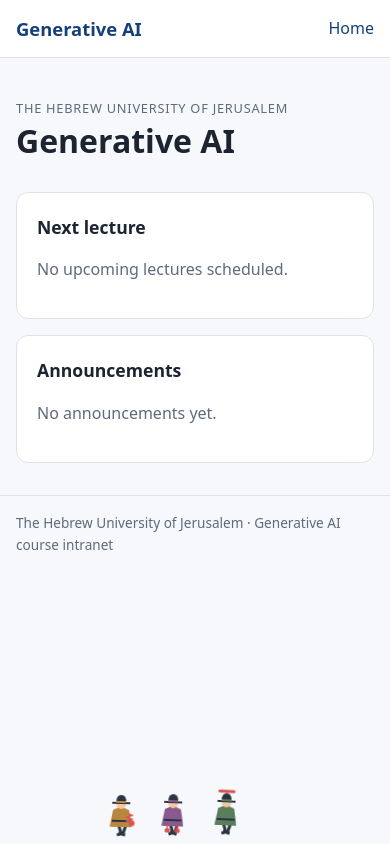
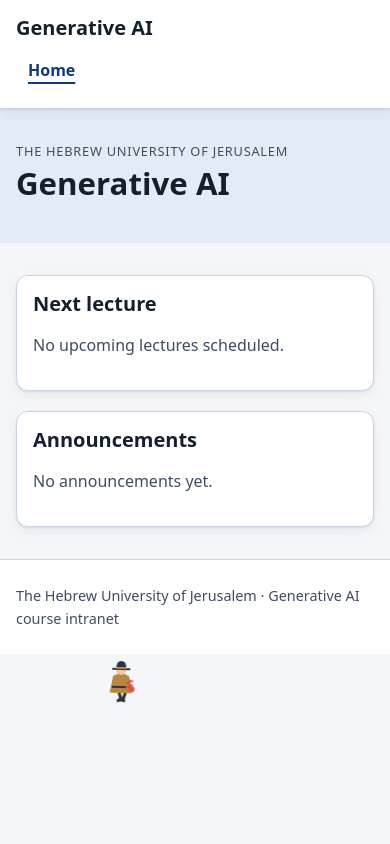
Before and after one commit to levyori123/genai-course-intranet, a Django app: page / in a window 390 px wide. Run offline with Django 5.2, Linux system fonts and the light colour scheme; data that the repository does not hold is empty; some libraries are stand-ins or nearby versions.

Commit message:
Look-and-feel redesign: type/spacing/color tokens, sticky header, in-flow detective strip, mobile nav, accessibility fixes, favicon

```diff
--- a/course/static/course/style.css
+++ b/course/static/course/style.css
@@ -1,43 +1,66 @@
 :root {
-  --bg: #f6f8fb; --surface: #fff; --text: #1b2430; --muted: #5d6b7c;
-  --accent: #14407a; --accent-text: #fff; --border: #dde3ec;
+  /* type: 1.25 modular scale on a 16px base */
+  --step--1: .8rem; --step-0: 1rem; --step-1: 1.25rem; --step-2: 1.563rem; --step-3: 1.953rem; --step-4: 2.441rem;
+  --font: system-ui, -apple-system, "Segoe UI", sans-serif;
+  /* 4px spacing scale */
+  --s1: 4px; --s2: 8px; --s3: 12px; --s4: 16px; --s5: 20px; --s6: 24px; --s8: 32px; --s10: 40px; --s12: 48px;
+  --radius: 12px; --container: 1040px; --measure: 68ch;
+  /* light tokens: every text/background pair >= 7:1 */
+  --bg: #f4f6fa; --surface: #fff; --hero-bg: #e3ebf7; --text: #15202e; --muted: #3f4c61;
+  --accent: #0f3a73; --accent-text: #fff; --border: #c9d3e1; --focus: #0f3a73;
+  --shadow: 0 1px 2px rgba(15, 30, 55, .08), 0 4px 12px rgba(15, 30, 55, .06);
   --ink: #2b3442; --skin: #f2c9a0; --coat-1: #b9863f; --coat-2: #5a7d5a; --coat-3: #8a5a8f; --gadget: #d9534f;
 }
 @media (prefers-color-scheme: dark) {
   :root {
-    --bg: #0f1722; --surface: #17212f; --text: #e6ebf2; --muted: #93a1b4;
-    --accent: #5b9bf0; --accent-text: #0b1220; --border: #263447;
-    --ink: #0b1220; --skin: #e0b48c; --coat-1: #d4a257; --coat-2: #7fa87f; --coat-3: #b883bd; --gadget: #ff7a70;
+    --bg: #0e1621; --surface: #162131; --hero-bg: #12263f; --text: #e8edf4; --muted: #aab7c8;
+    --accent: #8ab8f5; --accent-text: #0b1220; --border: #35465d; --focus: #8ab8f5;
+    --shadow: 0 1px 2px rgba(0, 0, 0, .4), 0 4px 12px rgba(0, 0, 0, .3);
+    --ink: #6b7d96; --skin: #e0b48c; --coat-1: #d4a257; --coat-2: #7fa87f; --coat-3: #b883bd; --gadget: #ff7a70;
   }
 }
 * { box-sizing: border-box; }
-body { margin: 0; background: var(--bg); color: var(--text);
-  font: 16px/1.6 system-ui, -apple-system, "Segoe UI", sans-serif; }
-.container { max-width: 960px; margin: 0 auto; padding: 0 16px; }
+body { margin: 0; background: var(--bg); color: var(--text); font: var(--step-0)/1.6 var(--font); }
+h1, h2, h3 { line-height: 1.2; }
+.container { max-width: var(--container); margin: 0 auto; padding: 0 var(--s4); }
 a { color: var(--accent); }
-.site-header { background: var(--surface); border-bottom: 1px solid var(--border); }
-.bar { display: flex; justify-content: space-between; align-items: center; padding-top: 14px; padding-bottom: 14px; }
-.brand { font-weight: 700; font-size: 1.15rem; text-decoration: none; }
-nav a { margin-left: 16px; text-decoration: none; }
-.hero { padding: 40px 0 24px; }
-.hero h1 { font-size: clamp(2rem, 6vw, 3rem); margin: 4px 0 8px; line-height: 1.15; }
-.eyebrow { color: var(--muted); text-transform: uppercase; letter-spacing: .06em; font-size: .8rem; margin: 0; }
-.lead { font-size: 1.15rem; max-width: 60ch; }
-.meta { color: var(--muted); font-size: .9rem; margin: 0 0 8px; }
-.actions { display: flex; gap: 10px; flex-wrap: wrap; }
-.btn { background: var(--accent); color: var(--accent-text); padding: 8px 16px; border-radius: 8px; text-decoration: none; font-weight: 600; }
-.grid { display: grid; gap: 16px; grid-template-columns: 1fr; padding-bottom: 32px; }
+:focus-visible { outline: 3px solid var(--focus); outline-offset: 2px; border-radius: 2px; }
+main:focus { outline: none; }
+.visually-hidden { position: absolute; width: 1px; height: 1px; margin: -1px; padding: 0; overflow: hidden;
+  clip: rect(0 0 0 0); clip-path: inset(50%); white-space: nowrap; border: 0; }
+.skip-link { position: absolute; left: var(--s2); top: -100px; z-index: 100; background: var(--accent); color: var(--accent-text);
+  padding: var(--s3) var(--s4); border-radius: var(--s2); font-weight: 600; }
+.skip-link:focus { top: var(--s2); }
+.site-header { position: sticky; top: 0; z-index: 20; background: var(--surface); border-bottom: 1px solid var(--border); box-shadow: var(--shadow); }
+.bar { display: flex; justify-content: space-between; align-items: center; gap: var(--s4); padding-top: var(--s3); padding-bottom: var(--s3); }
+.brand { font-weight: 700; font-size: var(--step-1); text-decoration: none; color: var(--text); }
+nav { display: flex; gap: var(--s2); }
+nav a { display: inline-block; padding: var(--s2) var(--s3); min-height: 44px; line-height: 28px; text-decoration: none; white-space: nowrap; border-radius: var(--s2); }
+nav a[aria-current="page"] { font-weight: 700; text-decoration: underline; text-underline-offset: 6px; text-decoration-thickness: 2px; }
+.hero { padding: var(--s12) 0 var(--s8); background: var(--hero-bg);
+  /* extend the tint to the full viewport width */
+  box-shadow: 0 0 0 100vmax var(--hero-bg); clip-path: inset(0 -100vmax); margin-bottom: var(--s8); }
+.hero h1 { font-size: clamp(var(--step-3), 6vw, var(--step-4)); margin: var(--s1) 0 var(--s2); }
+.eyebrow { color: var(--muted); text-transform: uppercase; letter-spacing: .06em; font-size: var(--step--1); margin: 0; }
+.lead { font-size: var(--step-1); max-width: var(--measure); }
+.meta { color: var(--muted); font-size: .9rem; margin: 0 0 var(--s2); }
+.actions { display: flex; gap: var(--s3); flex-wrap: wrap; }
+.btn { display: inline-flex; align-items: center; justify-content: center; min-height: 44px; background: var(--accent); color: var(--accent-text);
+  padding: var(--s2) var(--s5); border-radius: var(--s2); text-decoration: none; font-weight: 600; }
+.btn:hover { filter: brightness(1.12); }
+.grid { display: grid; gap: var(--s5); grid-template-columns: 1fr; padding-bottom: var(--s8); }
 @media (min-width: 760px) { .grid { grid-template-columns: 1fr 1.4fr; } }
-.card { background: var(--surface); border: 1px solid var(--border); border-radius: 12px; padding: 20px; }
-.card h2 { margin-top: 0; font-size: 1.1rem; }
-.card-title { font-weight: 600; margin: 0 0 4px; }
-.announcement + .announcement { border-top: 1px solid var(--border); margin-top: 16px; padding-top: 16px; }
-.announcement h3 { margin: 0; font-size: 1rem; }
+.card { background: var(--surface); border: 1px solid var(--border); border-radius: var(--radius); padding: var(--s6); box-shadow: var(--shadow); }
+.card h2 { margin-top: 0; font-size: var(--step-1); }
+.card-title { font-weight: 600; margin: 0 0 var(--s1); }
+.announcement + .announcement { border-top: 1px solid var(--border); margin-top: var(--s4); padding-top: var(--s4); }
+.announcement h3 { margin: 0; font-size: var(--step-0); }
+.prose { max-width: var(--measure); }
 .prose > :first-child { margin-top: 0; } .prose > :last-child { margin-bottom: 0; }
 .empty { color: var(--muted); }
-.site-footer { color: var(--muted); font-size: .85rem; padding-top: 16px; padding-bottom: 72px; border-top: 1px solid var(--border); }
-/* decorative running detectives */
-.agents { position: fixed; bottom: 0; left: 0; right: 0; height: 56px; pointer-events: none; overflow: hidden; z-index: 10; }
+.site-footer { background: var(--surface); color: var(--muted); font-size: .9rem; padding: var(--s6) 0; border-top: 1px solid var(--border); }
+/* decorative running detectives: in normal flow after the footer */
+.agents { position: relative; height: 56px; pointer-events: none; overflow: hidden; background: var(--bg); }
 .agent { position: absolute; bottom: 4px; left: 0; width: 32px; height: 48px; transform: translateX(-60px); animation: agent-run 18s linear infinite; }
 .agent svg { display: block; animation: agent-bob .4s ease-in-out infinite alternate; }
 .a1 { --coat: var(--coat-1); } .a2 { --coat: var(--coat-2); animation-duration: 26s; animation-delay: -9s; }
@@ -53,6 +76,17 @@ nav a { margin-left: 16px; text-decoration: none; }
 @keyframes agent-bob { to { transform: translateY(-4px) rotate(3deg); } }
 @keyframes agent-leg { from { transform: rotate(-18deg); } to { transform: rotate(18deg); } }
 @keyframes agent-spin { to { transform: scaleX(-1); } }
+@media (max-width: 759px) {
+  .bar { flex-direction: column; align-items: stretch; gap: var(--s1); }
+  nav { overflow-x: auto; -webkit-overflow-scrolling: touch; padding-bottom: var(--s1); }
+  .hero { padding-top: var(--s8); }
+}
+@media (max-width: 479px) {
+  .a2, .a3 { display: none; }
+  .actions { flex-direction: column; }
+  .btn { width: 100%; }
+  .card { padding: var(--s4); }
+}
 @media (prefers-reduced-motion: reduce) {
   .agent, .agent svg, .leg, .prop { animation: none; }
   .agent { transform: none; left: 15%; } .a2 { left: 45%; } .a3 { left: 75%; }
--- a/course/templates/course/base.html
+++ b/course/templates/course/base.html
@@ -4,22 +4,25 @@
   <meta charset="utf-8">
   <meta name="viewport" content="width=device-width, initial-scale=1">
   <title>{% block title %}{{ course.title }}{% endblock %} · Hebrew University</title>
+  <link rel="icon" type="image/svg+xml" href="{% static 'course/favicon.svg' %}">
   <link rel="stylesheet" href="{% static 'course/style.css' %}">
 </head>
 <body>
+  <a class="skip-link" href="#main">Skip to main content</a>
   <header class="site-header">
     <div class="container bar">
       <a class="brand" href="{% url 'home' %}">{{ course.title }}</a>
-      <nav>
-        <a href="{% url 'home' %}">Home</a>
+      {% url 'home' as home_url %}
+      <nav aria-label="Main">
+        <a href="{{ home_url }}"{% if request.path == home_url %} aria-current="page"{% endif %}>Home</a>
       </nav>
     </div>
   </header>
-  <main class="container">
+  <main id="main" class="container" tabindex="-1">
     {% block content %}{% endblock %}
   </main>
-  <footer class="container site-footer">
-    The Hebrew University of Jerusalem · {{ course.title }} course intranet
+  <footer class="site-footer">
+    <div class="container">The Hebrew University of Jerusalem · {{ course.title }} course intranet</div>
   </footer>
   <div class="agents" aria-hidden="true">
     <svg width="0" height="0" focusable="false" style="position:absolute">
--- a/course/templates/course/home.html
+++ b/course/templates/course/home.html
@@ -8,8 +8,8 @@
   {% if course.schedule_text %}<p class="meta">{{ course.schedule_text }}</p>{% endif %}
   {% if course.moodle_url or course.zoom_url %}
   <p class="actions">
-    {% if course.moodle_url %}<a class="btn" href="{{ course.moodle_url }}">Moodle</a>{% endif %}
-    {% if course.zoom_url %}<a class="btn" href="{{ course.zoom_url }}">Join on Zoom</a>{% endif %}
+    {% if course.moodle_url %}<a class="btn" href="{{ course.moodle_url }}">Moodle<span class="visually-hidden"> (opens the external Moodle site)</span></a>{% endif %}
+    {% if course.zoom_url %}<a class="btn" href="{{ course.zoom_url }}">Join on Zoom<span class="visually-hidden"> (opens the external Zoom site)</span></a>{% endif %}
   </p>
   {% endif %}
 </section>
@@ -19,7 +19,7 @@
     <h2>Next lecture</h2>
     {% if next_lecture %}
       <p class="card-title">Lecture {{ next_lecture.number }}: {{ next_lecture.title }}</p>
-      <p class="meta">{{ next_lecture.date|date:"l, j F Y" }}</p>
+      <p class="meta"><time datetime="{{ next_lecture.date|date:'Y-m-d' }}">{{ next_lecture.date|date:"l, j F Y" }}</time></p>
       {% if next_lecture.description %}<div class="prose">{{ next_lecture.description|markdown }}</div>{% endif %}
     {% else %}
       <p class="empty">No upcoming lectures scheduled.</p>
@@ -30,8 +30,8 @@
     <h2>Announcements</h2>
     {% for a in announcements %}
       <article class="announcement">
-        <h3>{% if a.pinned %}<span class="pin" title="Pinned">📌</span> {% endif %}{{ a.title }}</h3>
-        <p class="meta">{{ a.published_at|date:"j M Y" }}</p>
+        <h3>{% if a.pinned %}<span class="pin"><span aria-hidden="true">📌</span><span class="visually-hidden">Pinned</span></span> {% endif %}{{ a.title }}</h3>
+        <p class="meta"><time datetime="{{ a.published_at|date:'Y-m-d' }}">{{ a.published_at|date:"j M Y" }}</time></p>
         <div class="prose">{{ a.body|markdown }}</div>
       </article>
     {% empty %}
```
Also changed, not shown: course/tests/test_agents.py (+15 -0 lines), course/static/course/favicon.svg (added).
